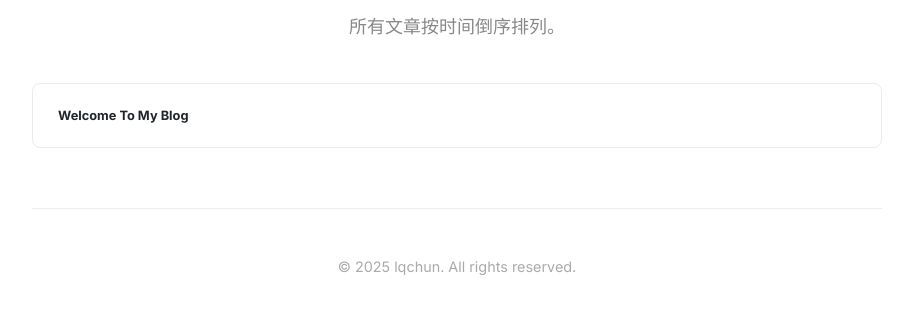
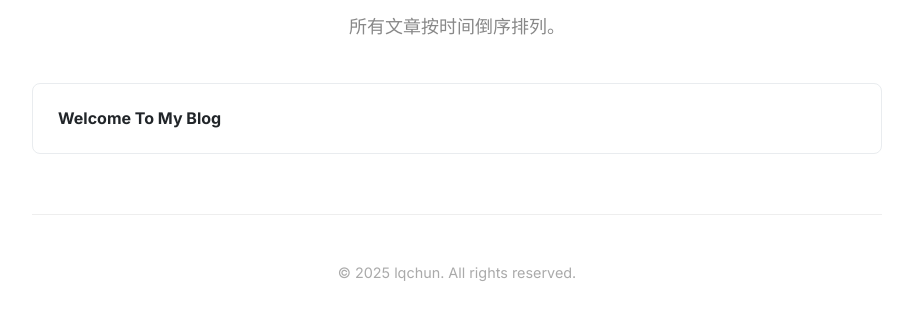
Before and after one commit to Lqchun-28/Lqchun-28.github.io, a Jekyll site: the page built from blog.html, in a window 1280 px wide. Shown: the part 479-799 px from the top of the page, without its empty margins (183-1096 px from the left). Built offline with Jekyll 4.4.1, drawn with Linux system fonts in a browser that asks for light colours.

Commit message:
Update main.css

```diff
--- a/assets/css/main.css
+++ b/assets/css/main.css
@@ -108,7 +108,7 @@ a:hover { text-decoration: underline; }
     transform: translateY(-2px); /* 添加轻微的上浮效果 */
 }
 .post-title, .project-title {
-    font-size: 0.8rem; /* 【关键】将字体大小从 1.6rem 显著减小 */
+    font-size: 1.0rem; /* 【关键】将字体大小从 1.6rem 显著减小 */
     margin: 0;
 }
 .post-title a, .project-title a {
```
